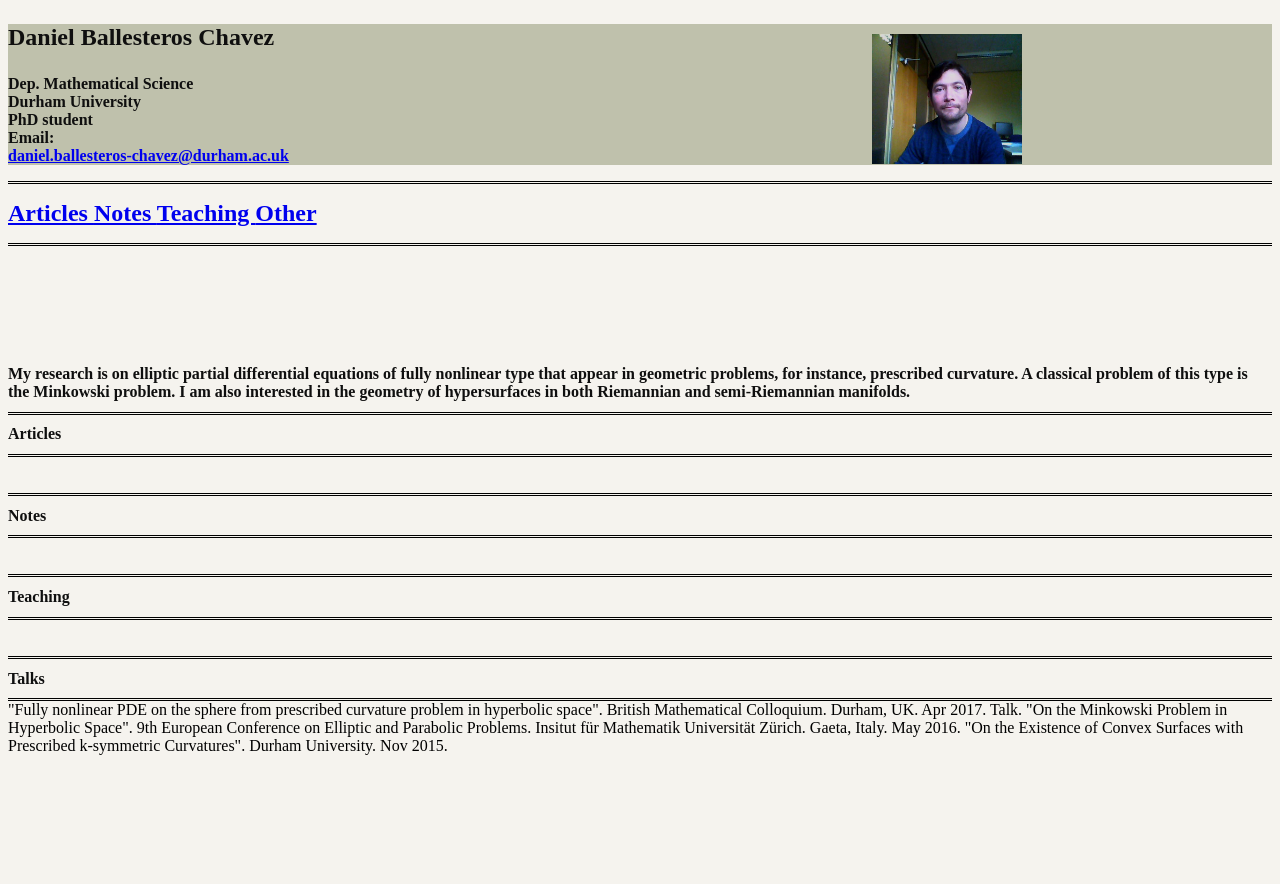
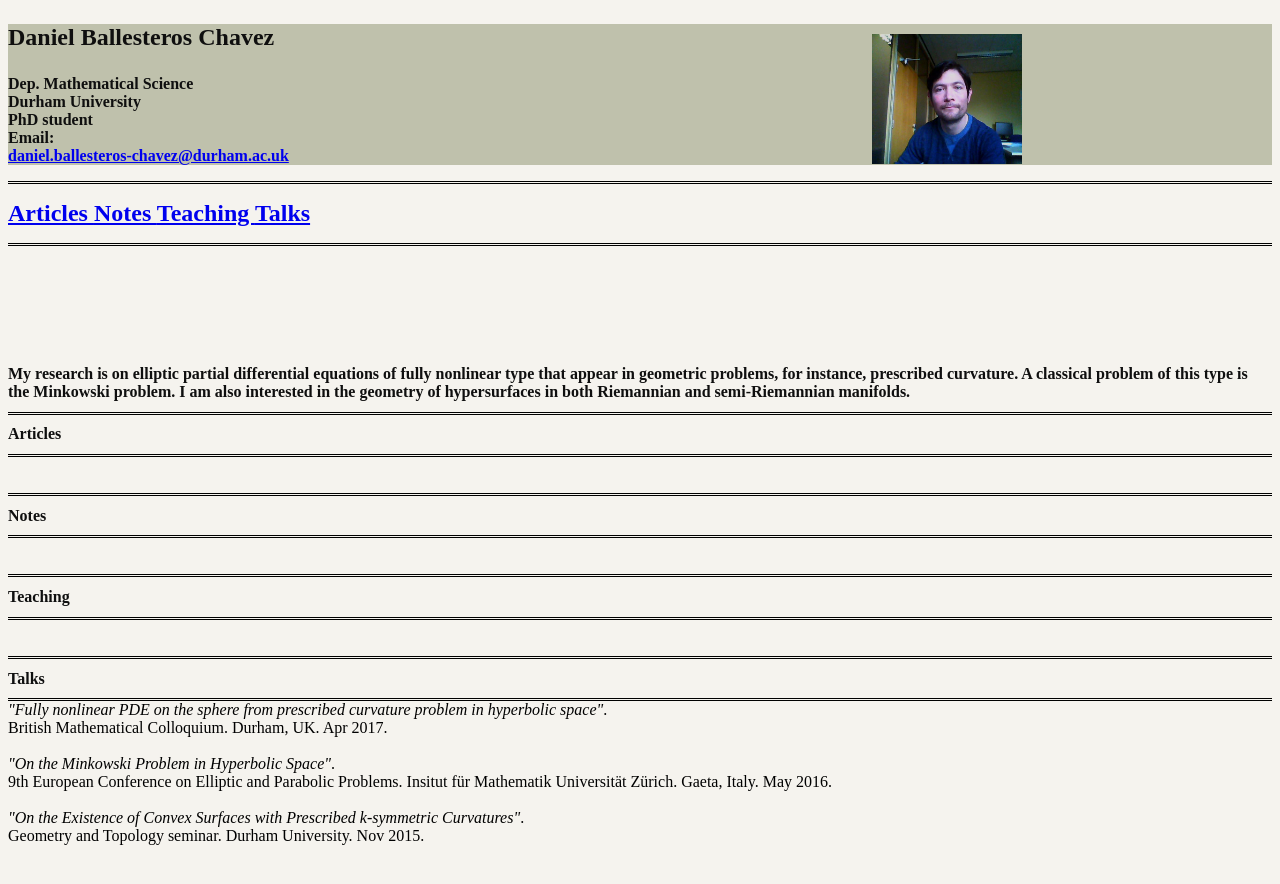
Before and after one commit to ennaniux/ennaniux.github.io, a plain HTML site: page index.html in a window 1280 px wide. Before the commit the page ends 800 px from the top, so only its background shows below. Drawn offline with Linux system fonts and the light colour scheme.

Commit message:
update smth

```diff
--- a/index.html
+++ b/index.html
@@ -29,9 +29,9 @@
 
   <h1>
     <a href="#Articles"> Articles </a>
-    <a href="#Articles"> Notes </a>
-    <a href="#Articles"> Teaching </a>
-    <a href="#Articles"> Other </a>
+    <a href="#Notes"> Notes </a>
+    <a href="#Teaching"> Teaching </a>
+    <a href="#Talks"> Talks </a>
     </h1>
   </div>
 
@@ -72,16 +72,20 @@
 </div>
 
 
-"Fully nonlinear PDE on the sphere from prescribed curvature problem in
-hyperbolic space". British Mathematical Colloquium. Durham, UK. Apr 2017.
+<i>"Fully nonlinear PDE on the sphere from prescribed curvature problem in
+hyperbolic space"</i>.<br> British Mathematical Colloquium. Durham, UK. Apr 2017.
 
+<br>
+<br>
 <!--
 Poster. "Dirichlet Problem for Prescribed Curvature in Hyperbolic Space". LMS-CMI Research School.
 Reading University. REading, UK. Jul 2016.
 -->
 
-Talk. "On the Minkowski Problem in Hyperbolic Space". 9th European Conference on Elliptic and Parabolic Problems.
+<i> "On the Minkowski Problem in Hyperbolic Space"</i>.<br> 9th European Conference on Elliptic and Parabolic Problems.
 Insitut für Mathematik Universität Zürich. Gaeta, Italy. May 2016.
+<br>
+<br>
 
 <!--
 Poster. "Prescribing Homogeneous Curvatures in Hyperbolic Space". Winter School 2016 on Geometric Evolution Equations.
@@ -92,7 +96,13 @@ Attended. "Geometric Flows and Related Topics". Queen Mary University. London, U
 Attended. "End of Year London Geometry Conference". King's College. London, UK. Dec 2015.
 -->
 
-"On the Existence of Convex Surfaces with Prescribed k-symmetric Curvatures". Durham University. Nov 2015.
+<i>"On the Existence of Convex Surfaces with Prescribed k-symmetric Curvatures"</i>.
+<br> Geometry and Topology seminar. Durham University. Nov 2015.
+
+<br>
+<br>
+<br>
+<br>
 
 <!--
 Talk. "El Laplaciano como ejeplo de Operador Elíptico". Seminario de Becarios. IMATE-UNAM. Mexico City. May 2012.
```
